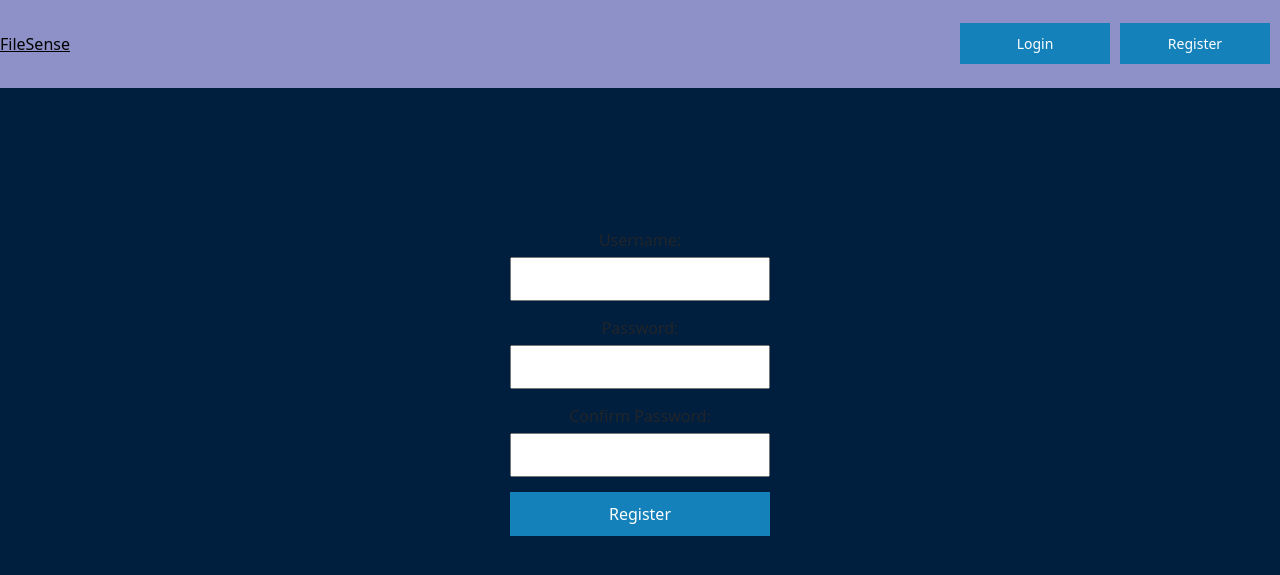
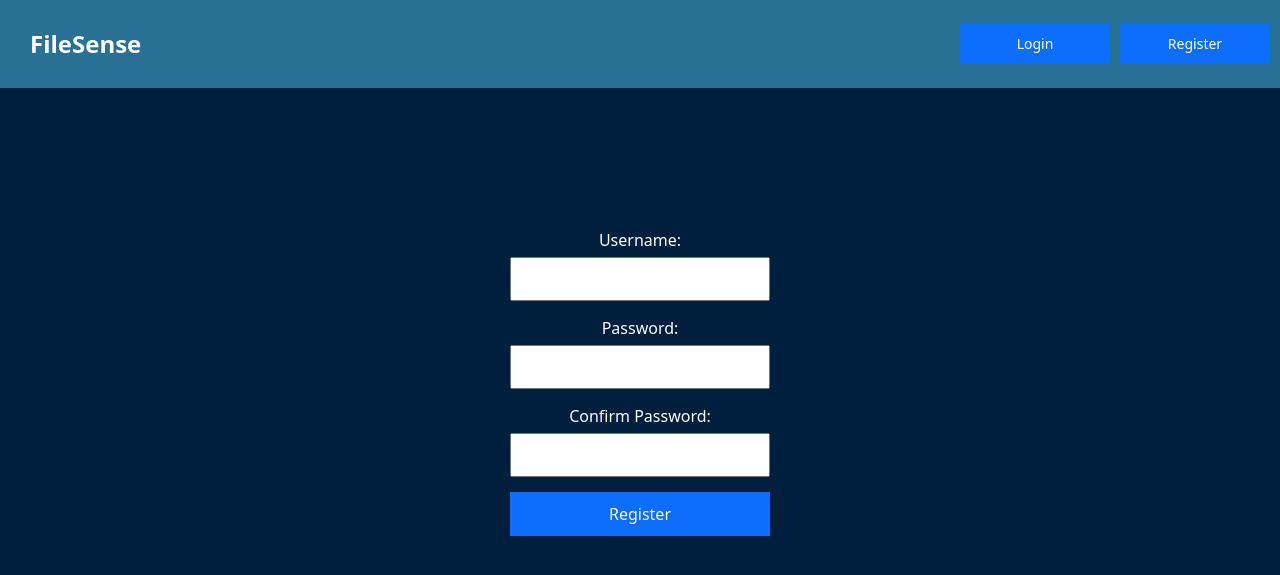
Before and after one commit to MateiBuzdea/FileSense-Project, a Flask app: page /register in a window 1280 px wide. Shown: the top 575 px of the page. Run offline with Flask 3, Linux system fonts and the light colour scheme; parts of the project's set-up code (start-up, migrations or seed data) failed here and were passed over.

Commit message:
Update style.css

```diff
--- a/web/app/static/style.css
+++ b/web/app/static/style.css
@@ -5,6 +5,7 @@
   text-align: center;
   padding: 20px;
   margin: 100px auto 50px; /* Margin-bottom mai mare pentru a coborî containerul */;
+
 }
 
 .registration-container {
@@ -23,6 +24,7 @@ label {
   display: block;
   margin-bottom: 5px;
   text-align: center;
+  color: white;
 }
 
 input {
@@ -32,7 +34,7 @@ input {
 }
 
 button {
-  background-color: #1481BA;
+  background-color: #0D6EFD;
   color: white;
   padding: 10px;
   border: none;
@@ -57,9 +59,17 @@ color: #000000;
   padding: 10px;
 } */
 
-header a {
+/* header a {
   color: black;
   margin-right: 10px;
+} */
+header a {
+  color: white;
+  margin-right: 10px;
+  margin-left: 30px;
+  text-decoration: none; /* Remove underlining */
+  font-size: 1.5em; /* Set font size to be larger than h4 */
+  font-weight: bold; /* Optionally set font weight to bold */
 }
 
 ul {
@@ -76,7 +86,7 @@ align-items: center;
 display: flex;
 justify-content: space-between;
 align-items: center;
-background-color: #8D91C7; /* culoarea fundalului */
+background-color: #287094; /* culoarea fundalului */
 }
 
 /* Pentru butoanele din bara de navigație */
@@ -86,7 +96,7 @@ width: 150px;
 margin-right: 10px;
 margin-top: 15px;
 margin-bottom: 0px;
-background-color: #1481BA; /* culoarea butoanelor */
+background-color: #0D6EFD; /* culoarea butoanelor */
 }
 
 /* li {
@@ -104,16 +114,15 @@ main {
   left: 50%;
   transform: translateX(-50%);
   width: 300px; /* sau orice dimensiune doriti */
-  background-color: #fff; /* culoare de fundal a containerului */
+  background-color: #548890; /* culoare de fundal a containerului */
   border: 1px solid #ccc; /* bordura containerului */
-  padding: 10px;
-  margin: 10px;
   z-index: 999; /* pentru a se afisa deasupra celorlalte elemente */
   text-align: center;
+
 }
-/* Pentru mesajele flash */
+
 .flash-messages {
-color: red; /* culoare text */
+color: white; /* culoare text */
 transition: opacity 1s ease-out;
 text-align: center;
 }
```
